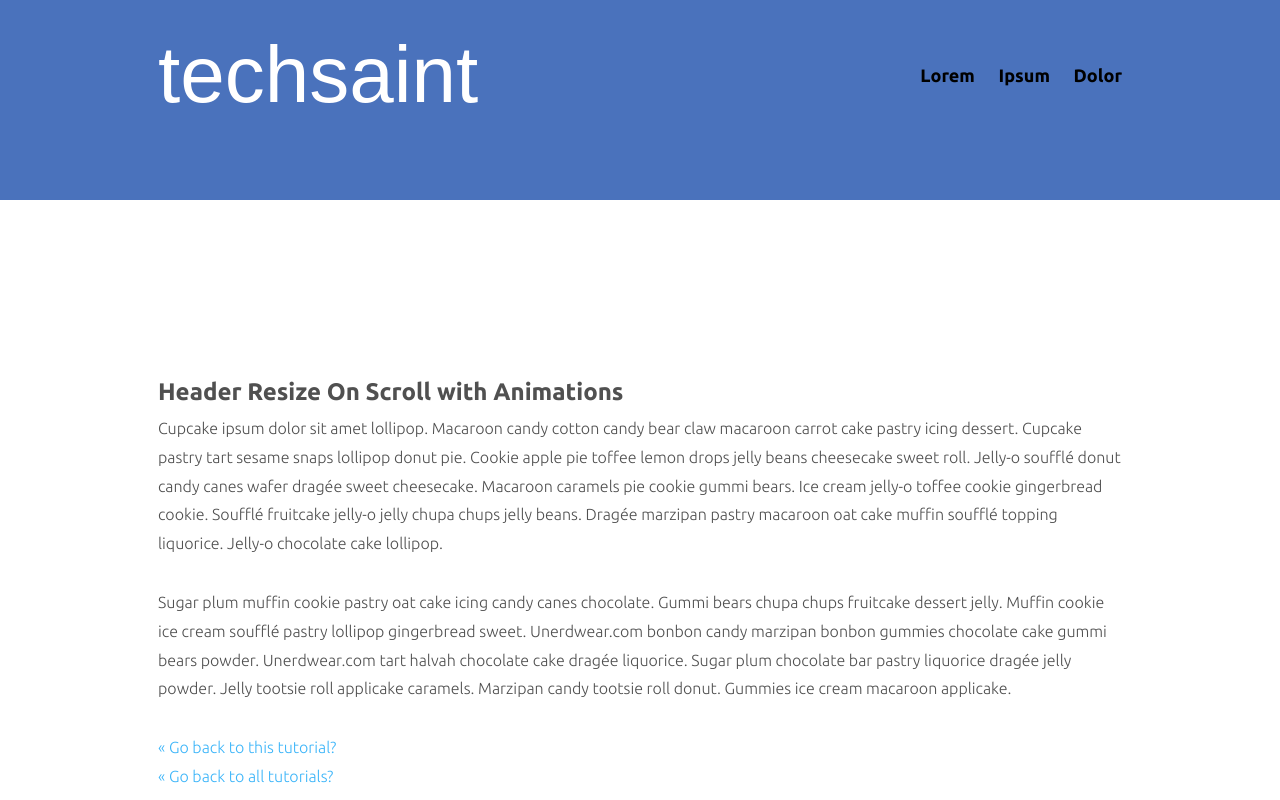
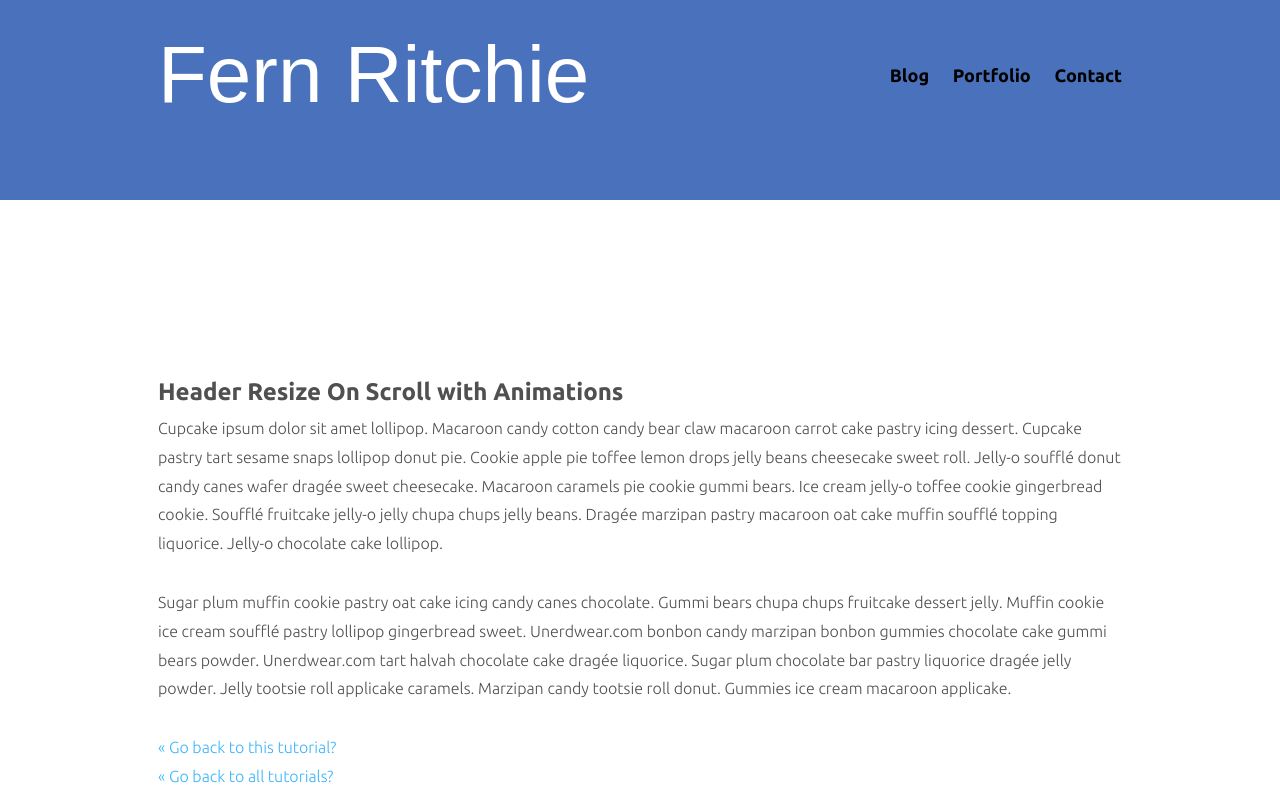
Before and after one commit to fernfuschia/fernritchie.github.io, a plain HTML site: page index.html in a window 1280 px wide. Shown: the top 800 px of the page. Drawn offline with Linux system fonts and the light colour scheme.

Commit message:
Update index.html

```diff
--- a/index.html
+++ b/index.html
@@ -44,13 +44,13 @@
 <header>
     <div class="container clearfix">
         <h1 id="logo">
-            techsaint
+            Fern Ritchie
         </h1>
 
         <nav>
-            <a href="">Lorem</a>
-            <a href="">Ipsum</a>
-            <a href="">Dolor</a>
+            <a href="">Blog</a>
+            <a href="">Portfolio</a>
+            <a href="">Contact</a>
         </nav>
     </div>
 
@@ -102,10 +102,9 @@
 
 
 <footer>
-<div id="info-bar">
+<div id="footer">
     <div class="container clearfix">
-        <span class="all-tutorials"><a href="http://www.callmenick.com/tutorials">&larr; all tutorials</a></span>
-        <span class="back-to-tutorial"><a href="http://www.callmenick.com/tutorials/create-an-animated-resizing-header-on-scroll">back to the tutorial</a></span>
+        <span class="back-to-tutorial"> 2016</span>
     </div>
 </div><!-- /#top-bar -->
 </footer><!-- /footer -->
```
